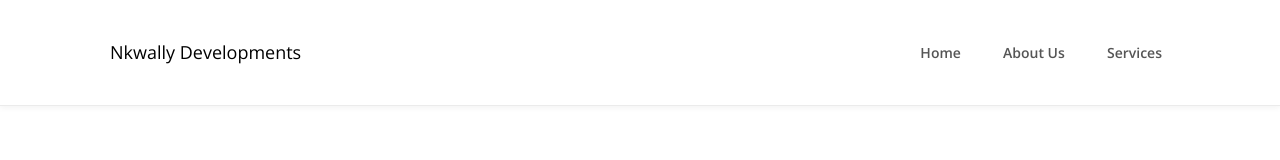
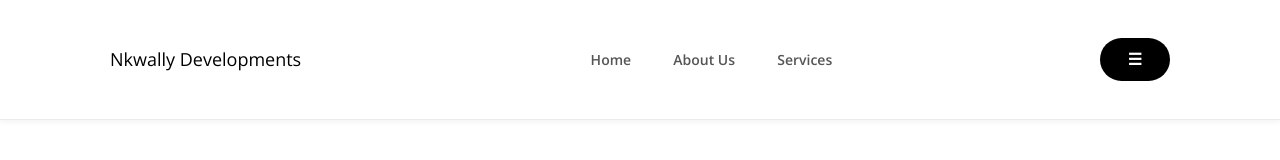
Before and after one commit to MAKHUVELE/NkwallyDevelopments, a plain HTML site: page Nkwally Developmets/About.html in a window 1280 px wide. Shown: the top 160 px of the page. Drawn offline with nearby package versions, Linux system fonts and the light colour scheme.

Commit message:
Update About.html

```diff
--- a/Nkwally Developmets/About.html
+++ b/Nkwally Developmets/About.html
@@ -22,6 +22,10 @@
         <a href="about.html">About Us</a>
         <a href="services.html">Services</a>
       </nav>
+      <button class="nav-toggle" aria-label="Toggle navigation">
+  ☰
+</button>
+
   </div>
 </header>
 
```
